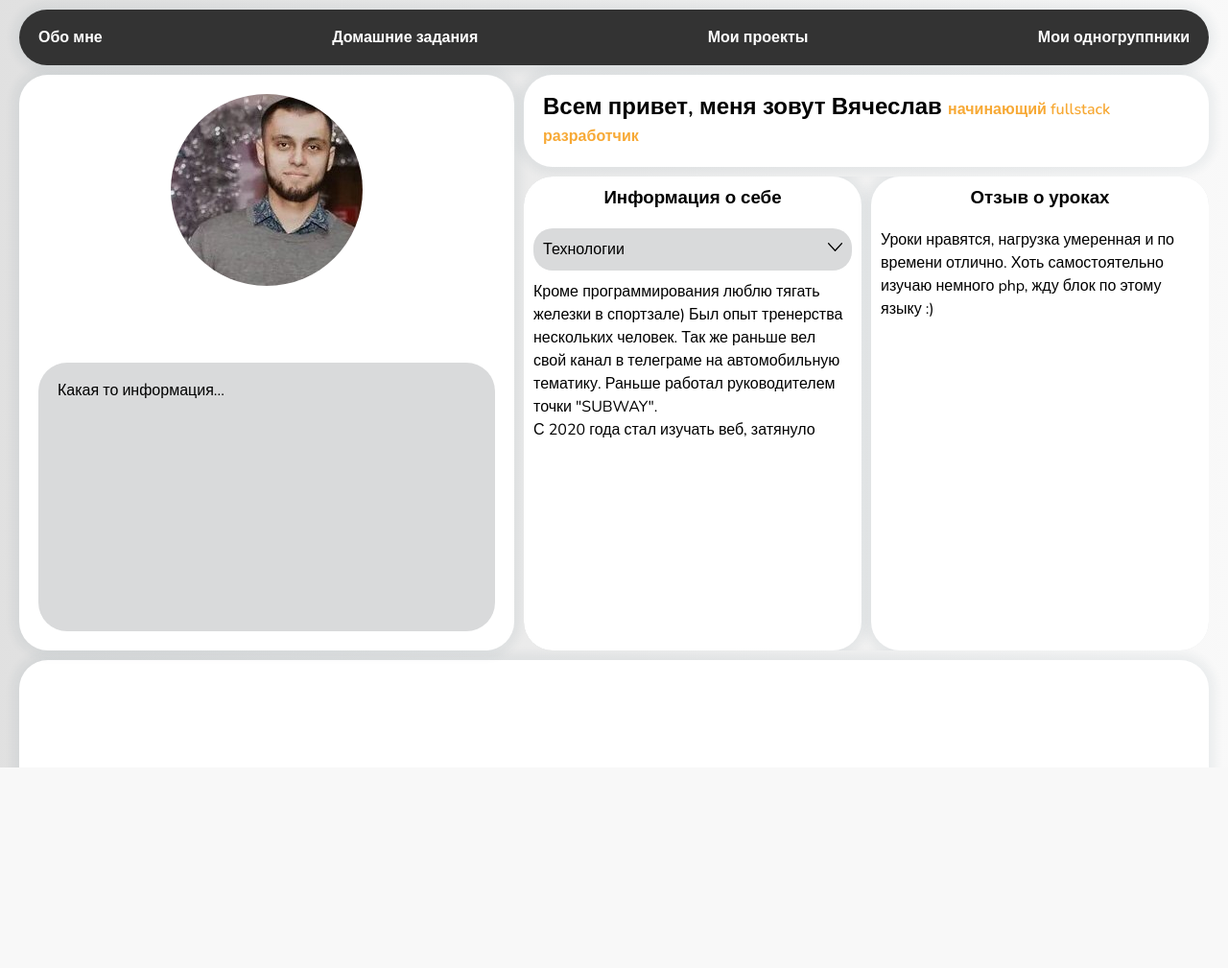
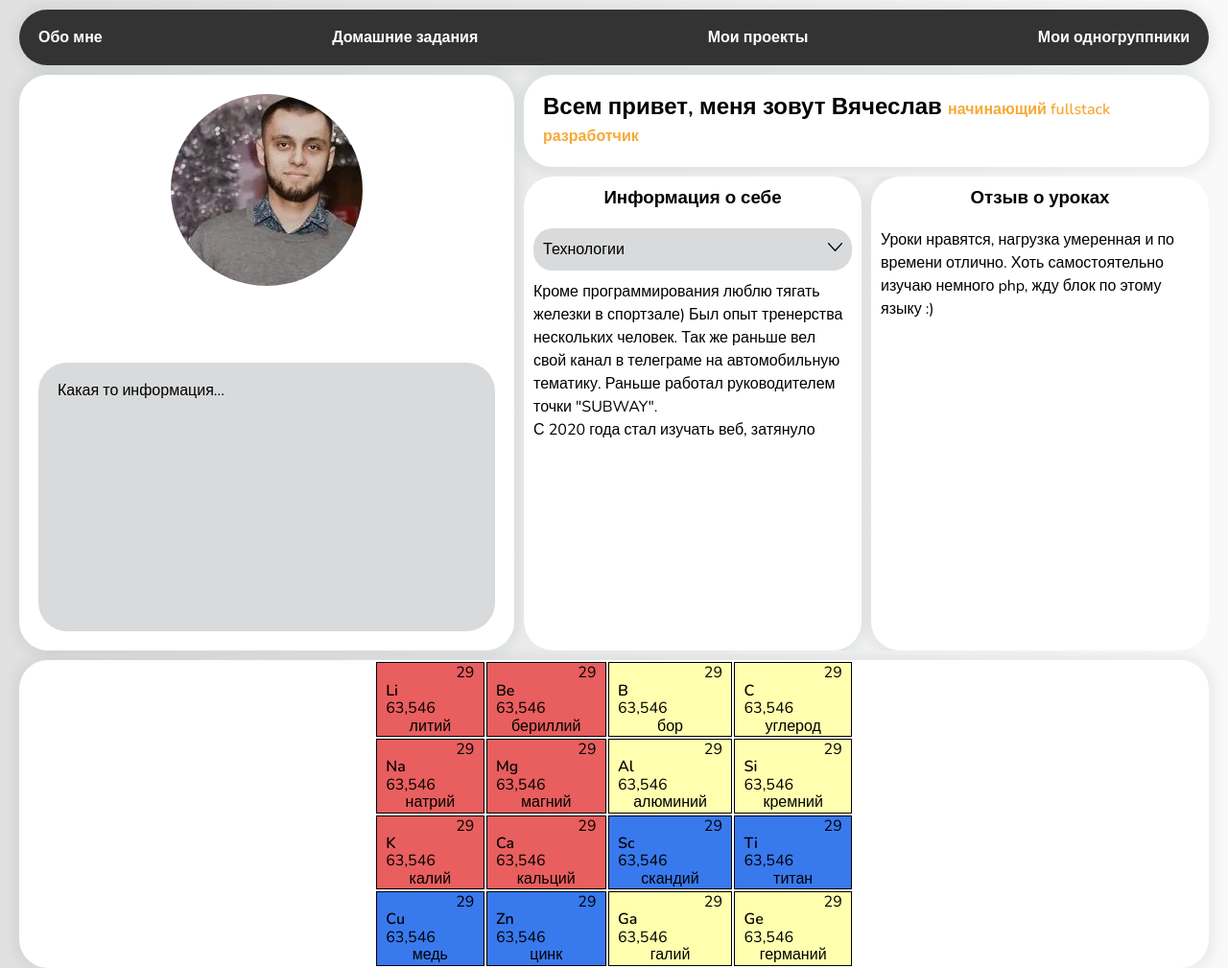
Before and after one commit to viers01/FactSchool, a PHP site: page /index/index.html in a window 1280 px wide. Shown: the whole page at 96% size. Before the commit the page ends 800 px from the top, so only its background shows below. Run offline with PHP 8.4, Linux system fonts and the light colour scheme.

Commit message:
29.09
dz

```diff
--- a/index/index.html
+++ b/index/index.html
@@ -69,6 +69,96 @@
                 </section>
             </main>
             <section class="main__section main__section-close">
+                <TABLE width=500>
+                    <tr>
+                        <td width="3%" valign="top" style="border: 1px solid; background-color: rgb(233, 94, 94)">
+                            <p align="right">29&nbsp;&nbsp;</p>
+                            &nbsp;&nbsp;<b>Li</b><br>&nbsp;&nbsp;63,546<br>
+                            <center><a ?el="29&quot;">литий</a></center>
+                        </td>
+                        <td width="3%" valign="top" style="border: 1px solid; background-color: rgb(233, 94, 94)">
+                            <p align=" right">29&nbsp;&nbsp;</p>
+                            &nbsp;&nbsp;<b>Be</b><br>&nbsp;&nbsp;63,546<br>
+                            <center><a ?el="29&quot;">бериллий</a></center>
+                        </td>
+                        <td width="3%" valign="top" style="border: 1px solid; background-color: rgb(255, 255, 175)">
+                            <p align=" right">29&nbsp;&nbsp;</p>
+                            &nbsp;&nbsp;<b>B</b><br>&nbsp;&nbsp;63,546<br>
+                            <center><a ?el="29&quot;">бор</a></center>
+                        </td>
+                        <td width="3%" valign="top" style="border: 1px solid; background-color: rgb(255, 255, 175)">
+                            <p align="right">29&nbsp;&nbsp;</p>
+                            &nbsp;&nbsp;<b>C</b><br>&nbsp;&nbsp;63,546<br>
+                            <center><a ?el="29&quot;">углерод</a></center>
+                        </td>
+                    </tr>
+                    <tr>
+                        <td width="3%" valign="top" style="border: 1px solid; background-color: rgb(233, 94, 94)">
+                            <p align="right">29&nbsp;&nbsp;</p>
+                            &nbsp;&nbsp;<b>Na</b><br>&nbsp;&nbsp;63,546<br>
+                            <center><a ?el="29&quot;">натрий</a></center>
+                        </td>
+                        <td width="3%" valign="top" style="border: 1px solid; background-color: rgb(233, 94, 94)">
+                            <p align="right">29&nbsp;&nbsp;</p>
+                            &nbsp;&nbsp;<b>Mg</b><br>&nbsp;&nbsp;63,546<br>
+                            <center><a ?el="29&quot;">магний</a></center>
+                        </td>
+                        <td width="3%" valign="top" style="border: 1px solid; background-color: rgb(255, 255, 175)">
+                            <p align="right">29&nbsp;&nbsp;</p>
+                            &nbsp;&nbsp;<b>Al</b><br>&nbsp;&nbsp;63,546<br>
+                            <center><a ?el="29&quot;">алюминий</a></center>
+                        </td>
+                        <td width="3%" valign="top" style="border: 1px solid; background-color: rgb(255, 255, 175)">
+                            <p align="right">29&nbsp;&nbsp;</p>
+                            &nbsp;&nbsp;<b>Si</b><br>&nbsp;&nbsp;63,546<br>
+                            <center><a ?el="29&quot;">кремний</a></center>
+                        </td>
+                    </tr>
+                    <tr>
+                        <td width="3%" valign="top" style="border: 1px solid; background-color: rgb(233, 94, 94)">
+                            <p align="right">29&nbsp;&nbsp;</p>
+                            &nbsp;&nbsp;<b>K</b><br>&nbsp;&nbsp;63,546<br>
+                            <center><a ?el="29&quot;">калий</a></center>
+                        </td>
+                        <td width="3%" valign="top" style="border: 1px solid; background-color: rgb(233, 94, 94)">
+                            <p align="right">29&nbsp;&nbsp;</p>
+                            &nbsp;&nbsp;<b>Ca</b><br>&nbsp;&nbsp;63,546<br>
+                            <center><a ?el="29&quot;">кальций</a></center>
+                        </td>
+                        <td width="3%" valign="top" style="border: 1px solid; background-color: rgb(57, 121, 238)">
+                            <p align="right">29&nbsp;&nbsp;</p>
+                            &nbsp;&nbsp;<b>Sc</b><br>&nbsp;&nbsp;63,546<br>
+                            <center><a ?el="29&quot;">скандий</a></center>
+                        </td>
+                        <td width="3%" valign="top" style="border: 1px solid; background-color: rgb(57, 121, 238)">
+                            <p align="right">29&nbsp;&nbsp;</p>
+                            &nbsp;&nbsp;<b>Ti</b><br>&nbsp;&nbsp;63,546<br>
+                            <center><a ?el="29&quot;">титан</a></center>
+                        </td>
+                    </tr>
+                    <tr>
+                        <td width="3%" valign="top" style="border: 1px solid; background-color: rgb(57, 121, 238)">
+                            <p align="right">29&nbsp;&nbsp;</p>
+                            &nbsp;&nbsp;<b>Cu</b><br>&nbsp;&nbsp;63,546<br>
+                            <center><a ?el="29&quot;">медь</a></center>
+                        </td>
+                        <td width="3%" valign="top" style="border: 1px solid; background-color: rgb(57, 121, 238)">
+                            <p align="right">29&nbsp;&nbsp;</p>
+                            &nbsp;&nbsp;<b>Zn</b><br>&nbsp;&nbsp;63,546<br>
+                            <center><a ?el="29&quot;">цинк</a></center>
+                        </td>
+                        <td width="3%" valign="top" style="border: 1px solid; background-color: rgb(255, 255, 175)">
+                            <p align="right">29&nbsp;&nbsp;</p>
+                            &nbsp;&nbsp;<b>Ga</b><br>&nbsp;&nbsp;63,546<br>
+                            <center><a ?el="29&quot;">галий</a></center>
+                        </td>
+                        <td width="3%" valign="top" style="border: 1px solid; background-color: rgb(255, 255, 175)">
+                            <p align="right">29&nbsp;&nbsp;</p>
+                            &nbsp;&nbsp;<b>Ge</b><br>&nbsp;&nbsp;63,546<br>
+                            <center><a ?el="29&quot;">германий</a></center>
+                        </td>
+                    </tr>
+                </TABLE>
             </section>
         </div>
     </div>
--- a/styles/main.css
+++ b/styles/main.css
@@ -12,10 +12,7 @@ h1, h2, h3, h4, h5, p {
   padding: 0 20px;
 }
 
-.bg-wrap {
-  overflow: hidden;
-  width: 100vw;
-  height: 100vh;
+body {
   background: -webkit-gradient(linear, right top, left top, from(#6b6b6b), color-stop(#ffffff), to(#b6b6b6));
   background: linear-gradient(270deg, #6b6b6b, #ffffff, #b6b6b6);
   background-size: 600% 600%;
@@ -224,7 +221,12 @@ h1, h2, h3, h4, h5, p {
 }
 
 .main__section-close {
-  height: 200px;
+  display: -webkit-box;
+  display: -ms-flexbox;
+  display: flex;
+  -webkit-box-pack: center;
+      -ms-flex-pack: center;
+          justify-content: center;
   background-color: #fff;
   border-radius: 30px;
   margin-top: 10px;
--- a/styles/main.scss
+++ b/styles/main.scss
@@ -9,10 +9,10 @@ h1,h2,h3,h4,h5,p{
     margin: 0 auto;
     padding: 0 20px;
 }
-.bg-wrap {
-    overflow: hidden;
-    width: 100vw;
-    height: 100vh;
+body {
+    // overflow: hidden;
+    // width: 100vw;
+    // height: 100vh;
     background: linear-gradient(270deg, #6b6b6b, #ffffff, #b6b6b6);
     background-size: 600% 600%;
 
@@ -147,7 +147,9 @@ h1,h2,h3,h4,h5,p{
             overflow: hidden;
         }
         &-close{
-            height: 200px;
+            // height: 200px;
+            display: flex;
+            justify-content: center;
             background-color: #fff;
             border-radius: 30px;
             margin-top: 10px;
@@ -202,5 +204,4 @@ h1,h2,h3,h4,h5,p{
         }
 
     }
-
 }
```
Also changed, not shown: index/table.html (renamed from index/about.html), 1 other file.
